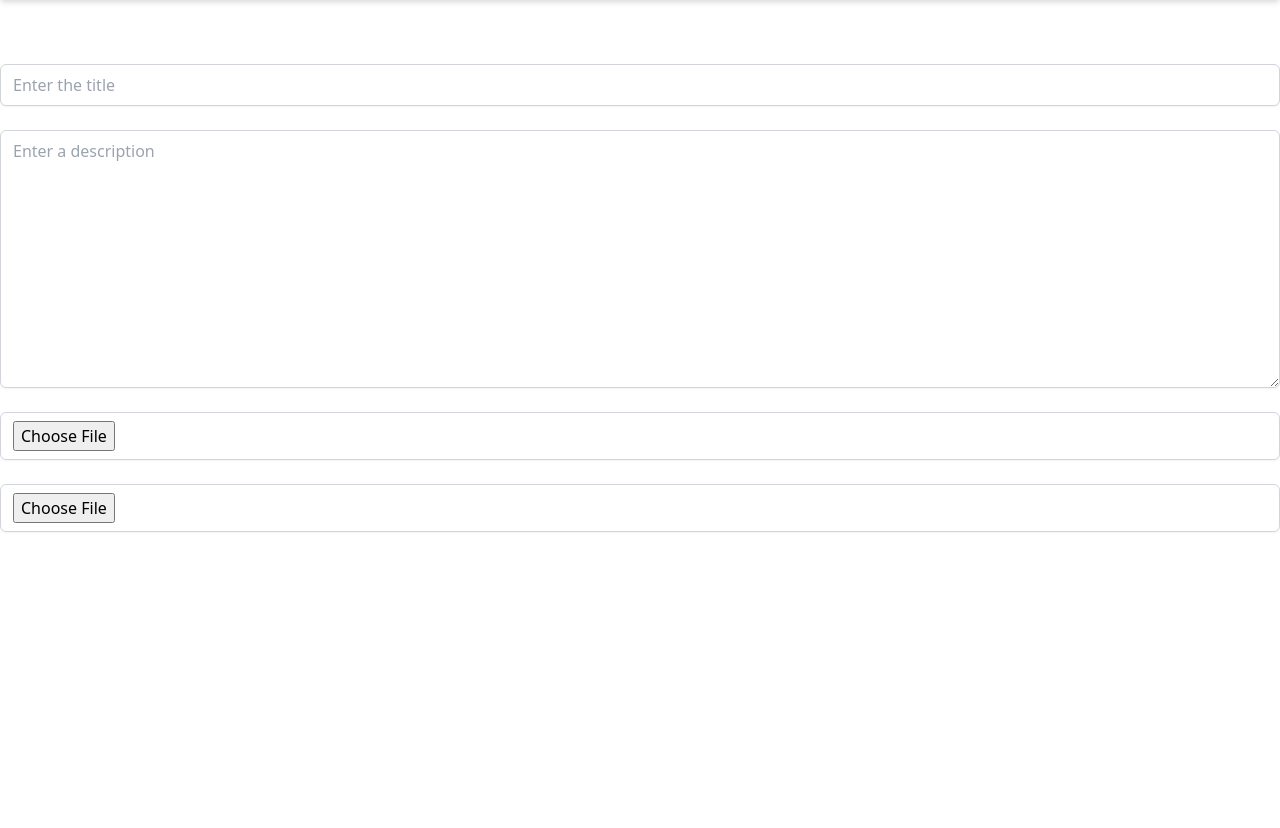
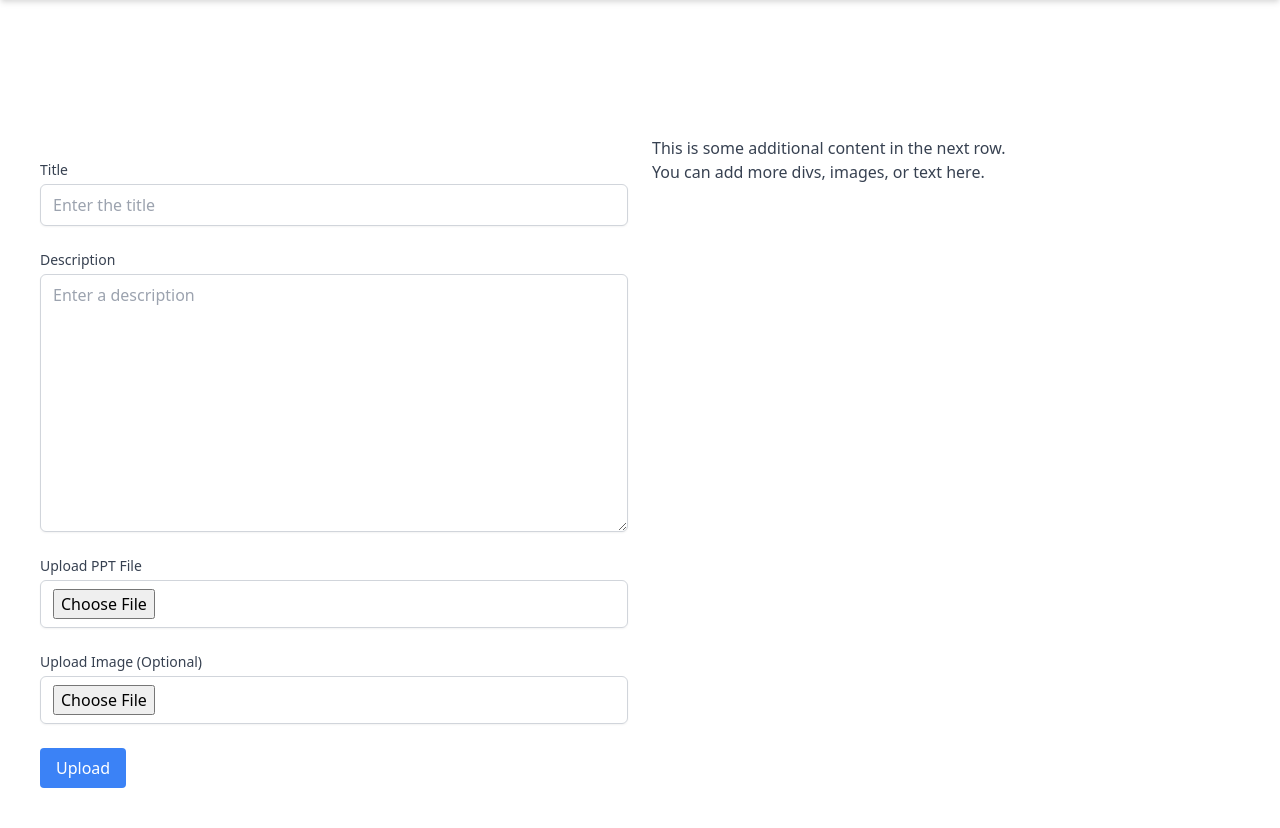
Before and after one commit to 1iamharshraj/VisionED, a Django app: page /edu_home in a window 1280 px wide. Shown: the part 64-892 px from the top of the page. Before the commit the page ends 596 px from the top, so only its background shows below. Run offline with Django 5.2, Linux system fonts and the light colour scheme; some libraries are stand-ins or nearby versions.

Commit message:
layout on educationhome.html

```diff
--- a/templates/educator/educatorhome.html
+++ b/templates/educator/educatorhome.html
@@ -3,10 +3,53 @@
 {% block title %}Educator Home{% endblock %}
 
 {% block content %}
-<h2>Sign up</h2>
-<form method="POST" enctype="multipart/form-data">
-    {% csrf_token %}
-    {{ form.as_p }}
-    <button type="submit">Upload</button>
-</form>
+<h2 class="text-3xl font-bold mb-4 arima-5 p-5 m-5">Create Course</h2>
+
+<section class="bg-secondary-background p-5 m-5 grid grid-cols-2 gap-6">
+    <!-- Form Row -->
+    <div>
+        <form method="POST" enctype="multipart/form-data" class="space-y-6">
+            {% csrf_token %}
+
+            <!-- Title Field -->
+            <div class="mb-4">
+                <label for="id_title" class="block text-sm font-medium text-gray-700 mb-1">Title</label>
+                {{ form.title }}
+            </div>
+
+            <!-- Description Field -->
+            <div class="mb-4">
+                <label for="id_description" class="block text-sm font-medium text-gray-700 mb-1">Description</label>
+                {{ form.description }}
+            </div>
+
+            <!-- PPT File Field -->
+            <div class="mb-4">
+                <label for="id_ppt_file" class="block text-sm font-medium text-gray-700 mb-1">Upload PPT File</label>
+                {{ form.ppt_file }}
+            </div>
+
+            <!-- Image Field (Optional) -->
+            <div class="mb-4">
+                <label for="id_image" class="block text-sm font-medium text-gray-700 mb-1">Upload Image
+                    (Optional)</label>
+                {{ form.image }}
+            </div>
+
+            <!-- Submit Button -->
+            <button type="submit" class="bg-blue-500 text-white px-4 py-2 rounded hover:bg-blue-600">
+                Upload
+            </button>
+        </form>
+    </div>
+
+    <!-- Other Divs Row -->
+    <div>
+        <!-- Add any content for your divs here -->
+        <p class="text-gray-700">This is some additional content in the next row.</p>
+        <p class="text-gray-700">You can add more divs, images, or text here.</p>
+    </div>
+</section>
+
+
 {% endblock %}
```
